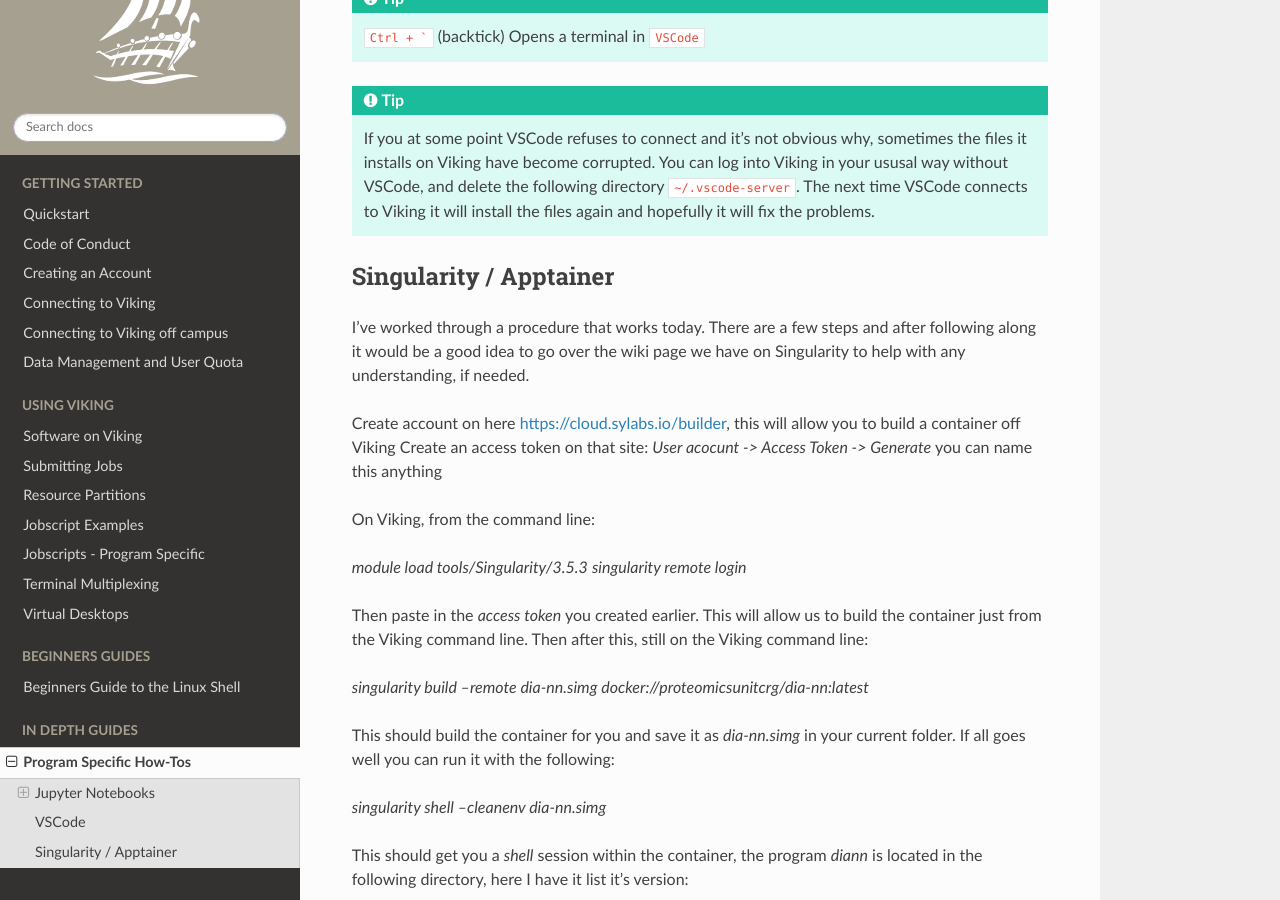
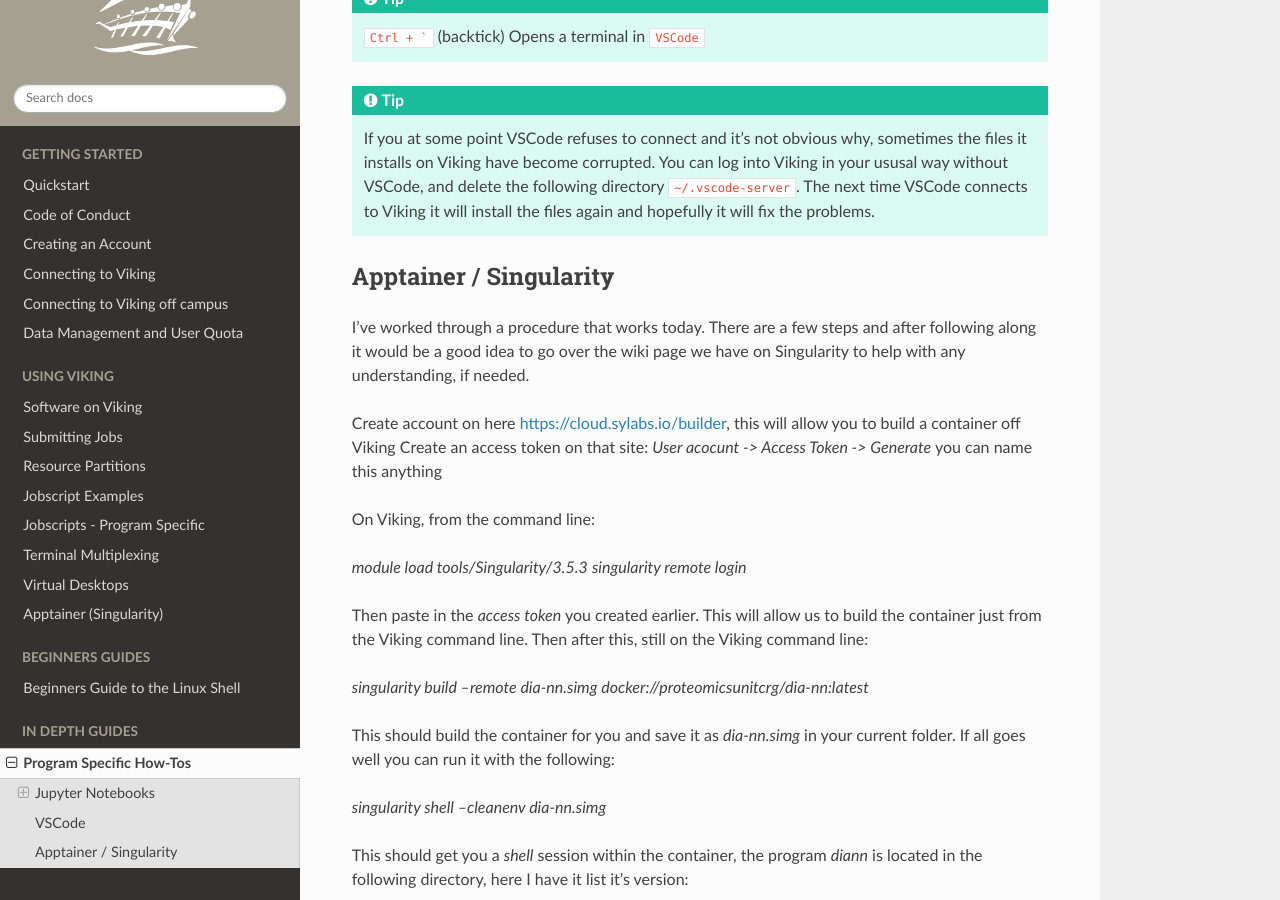
Before and after one commit to university-of-york/research-it-documentation, a Sphinx documentation site: the page built from docs/source/in_depth/program_specific_how_tos.rst, in a window 1280 px wide and 900 px high, scrolled down 2431 px. Built offline with Sphinx 7.4.7 and the Read the Docs theme 2.0.0, drawn with Linux system fonts in a browser that asks for light colours.

Commit message:
added apptainder section

```diff
--- a/docs/source/in_depth/program_specific_how_tos.rst
+++ b/docs/source/in_depth/program_specific_how_tos.rst
@@ -95,7 +95,7 @@ VSCode
 
 
 
-Singularity / Apptainer
+Apptainer / Singularity
 -----------------------
 
 I've worked through a procedure that works today. There are a few steps and after following along it would be a good idea to go over the wiki page we have on Singularity to help with any understanding, if needed.
--- a/docs/source/index.rst
+++ b/docs/source/index.rst
@@ -33,6 +33,7 @@ Welcome to the Viking Documentation!
    using_viking/jobscripts_program_specific
    using_viking/terminal_multiplexing
    using_viking/virtual_desktops
+   using_viking/apptainer
 
 .. toctree::
    :maxdepth: 1
--- a/docs/source/replacements.py
+++ b/docs/source/replacements.py
@@ -37,6 +37,8 @@ variable_replacements = {
     "{MOD_VASP}": "phys/VASP/5.4.4-intel-2019a",
     "{MOD_TOOLCHAIN_FOSS}": "toolchain/foss/2022b",  # used in the AtChem2 example
     "{MOD_CMAKE}": "devel/CMake/3.24.3-GCCcore-12.2.0",  # used in the AtChem2 example
+    "{MOD_APPTAINER}": "tools/Singularity/3.5.3",  # has own page
+    "{NAME_APPTAINER}": "singularity",
 
 }
 
```
Also changed, not shown: docs/source/using_viking/apptainer.rst (added, +49 -0 lines).
